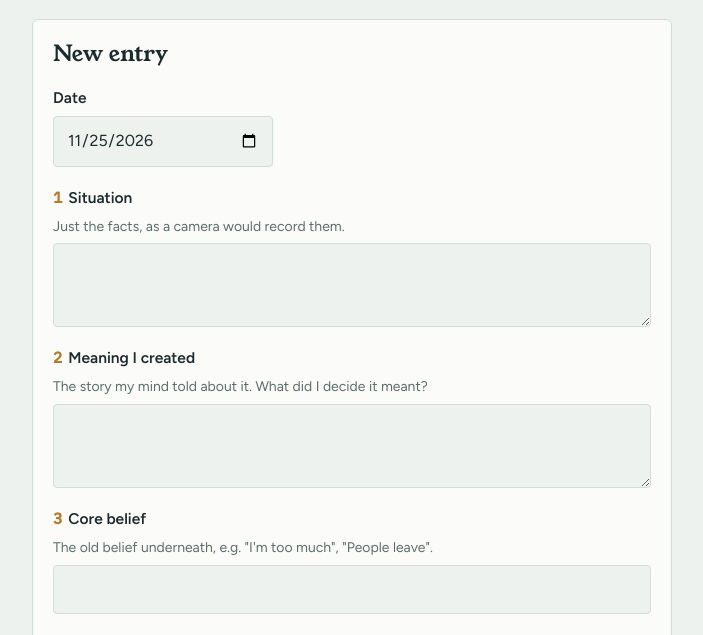
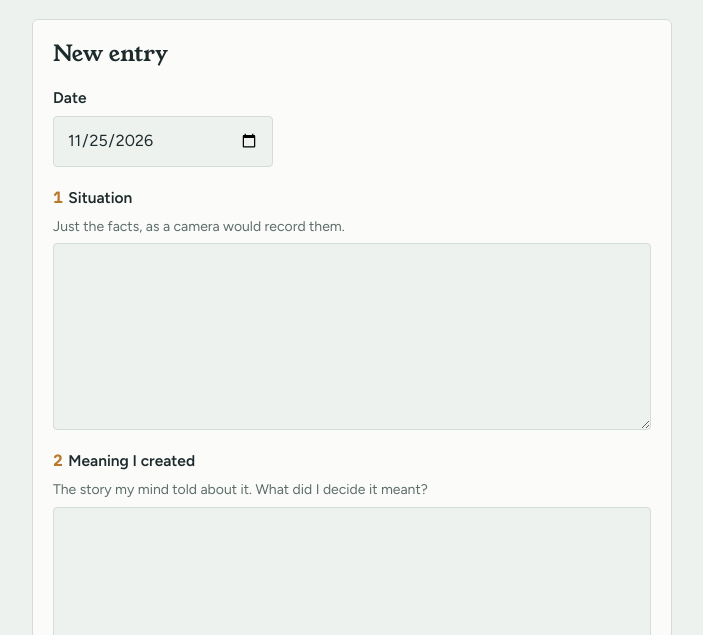
Before and after one commit to tessabarlin/meaning-vs-reality, a plain HTML site: page index.html in a window 1280 px wide. Shown: the part 145-780 px from the top of the page, without its empty margins (288-991 px from the left). Drawn offline with Linux system fonts and the light colour scheme.

Commit message:
Update index.html

```diff
--- a/index.html
+++ b/index.html
@@ -41,7 +41,7 @@ h2{font-family:var(--display);font-weight:400;font-size:22px;line-height:1.25;ma
 .field label{font-weight:600;font-size:15.5px}
 .field .hint{color:var(--muted);font-size:14px;margin:0}
 textarea,input[type=text],input[type=date],input[type=search]{width:100%;font:inherit;color:var(--ink);background:var(--bg);border:1px solid var(--line);border-radius:4px;padding:11px 13px}
-textarea{min-height:84px;resize:vertical;line-height:1.55}
+textarea{min-height:180px;resize:vertical;line-height:1.6;font-size:17px;overflow:hidden}
 textarea:focus,input:focus,button:focus-visible{outline:2px solid var(--kelp);outline-offset:2px}
 input[type=date]{max-width:220px}
 .row{display:flex;gap:10px;align-items:center;flex-wrap:wrap}
@@ -91,7 +91,7 @@ button:hover{border-color:var(--kelp);color:var(--kelp)}
     <div class="field">
       <label for="f-situation"><span class="n">1</span>Situation</label>
       <p class="hint">Just the facts, as a camera would record them.</p>
-      <textarea id="f-situation" required></textarea>
+      <textarea id="f-situation" rows="6" required></textarea>
     </div>
     <div class="field">
       <label for="f-meaning"><span class="n">2</span>Meaning I created</label>
@@ -274,6 +274,13 @@ $("import-file").onchange=async ev=>{
   }catch(_){ $("backup-status").textContent="That file isn't a Meaning vs. Reality backup. Choose the .json file this app saved."; }
 };
 
+// grow each box with its text
+function grow(t){ t.style.height="auto"; t.style.height=Math.max(t.scrollHeight+2,180)+"px"; }
+const growAll=()=>document.querySelectorAll("textarea").forEach(grow);
+document.querySelectorAll("textarea").forEach(t=>t.addEventListener("input",()=>grow(t)));
+const _reset=resetForm; resetForm=function(){ _reset(); growAll(); };
+const _edit=edit; edit=function(id){ _edit(id); growAll(); };
+
 resetForm(); render();
 if("serviceWorker" in navigator) navigator.serviceWorker.register("sw.js").catch(()=>{});
 </script>
```
